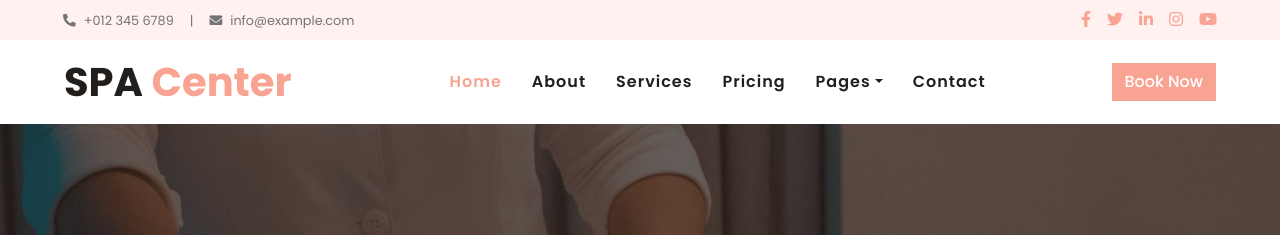
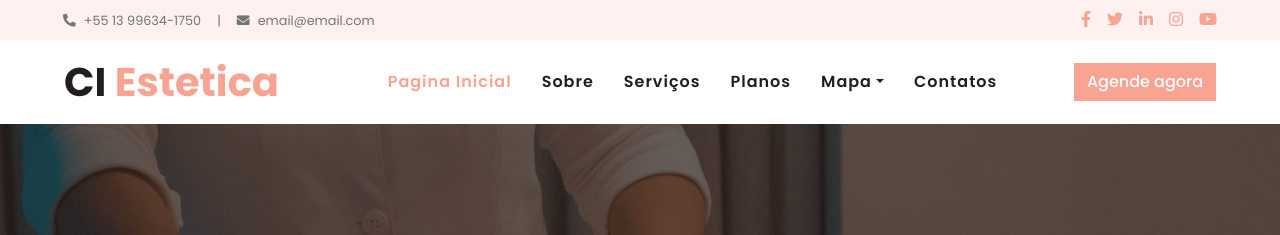
Before and after one commit to iagothz/site-estetica, a plain HTML site: page index.html in a window 1280 px wide. Shown: the top 235 px of the page. Drawn offline with nearby package versions, Linux system fonts and the light colour scheme.

Commit message:
modified:   about.html 	modified:   index.html

```diff
--- a/index.html
+++ b/index.html
@@ -33,9 +33,9 @@
         <div class="row py-2 px-lg-5">
             <div class="col-lg-6 text-left mb-2 mb-lg-0">
                 <div class="d-inline-flex align-items-center">
-                    <small><i class="fa fa-phone-alt mr-2"></i>+012 345 6789</small>
+                    <small><i class="fa fa-phone-alt mr-2"></i>+55 13 99634-1750</small>
                     <small class="px-3">|</small>
-                    <small><i class="fa fa-envelope mr-2"></i>info@example.com</small>
+                    <small><i class="fa fa-envelope mr-2"></i>email@email.com</small>
                 </div>
             </div>
             <div class="col-lg-6 text-right">
@@ -66,29 +66,29 @@
     <div class="container-fluid p-0">
         <nav class="navbar navbar-expand-lg bg-white navbar-light py-3 py-lg-0 px-lg-5">
             <a href="index.html" class="navbar-brand ml-lg-3">
-                <h1 class="m-0 text-primary"><span class="text-dark">SPA</span> Center</h1>
+                <h1 class="m-0 text-primary"><span class="text-dark">CI</span> Estetica</h1>
             </a>
             <button type="button" class="navbar-toggler" data-toggle="collapse" data-target="#navbarCollapse">
                 <span class="navbar-toggler-icon"></span>
             </button>
             <div class="collapse navbar-collapse justify-content-between px-lg-3" id="navbarCollapse">
                 <div class="navbar-nav m-auto py-0">
-                    <a href="index.html" class="nav-item nav-link active">Home</a>
-                    <a href="about.html" class="nav-item nav-link">About</a>
-                    <a href="service.html" class="nav-item nav-link">Services</a>
-                    <a href="price.html" class="nav-item nav-link">Pricing</a>
+                    <a href="index.html" class="nav-item nav-link active">Pagina Inicial</a>
+                    <a href="about.html" class="nav-item nav-link">Sobre</a>
+                    <a href="service.html" class="nav-item nav-link">Serviços</a>
+                    <a href="price.html" class="nav-item nav-link">Planos</a>
                     <div class="nav-item dropdown">
-                        <a href="#" class="nav-link dropdown-toggle" data-toggle="dropdown">Pages</a>
+                        <a href="#" class="nav-link dropdown-toggle" data-toggle="dropdown">Mapa</a>
                         <div class="dropdown-menu rounded-0 m-0">
-                            <a href="appointment.html" class="dropdown-item">Appointment</a>
-                            <a href="opening.html" class="dropdown-item">Open Hours</a>
-                            <a href="team.html" class="dropdown-item">Our Team</a>
-                            <a href="testimonial.html" class="dropdown-item">Testimonial</a>
+                            <a href="appointment.html" class="dropdown-item">Agendamentos</a>
+                            <!--<a href="opening.html" class="dropdown-item">Open Hours</a>-->
+                            <!--<a href="team.html" class="dropdown-item">Our Team</a>-->
+                            <a href="testimonial.html" class="dropdown-item">Feedbacks</a>
                         </div>
                     </div>
-                    <a href="contact.html" class="nav-item nav-link">Contact</a>
+                    <a href="contact.html" class="nav-item nav-link">Contatos</a>
                 </div>
-                <a href="" class="btn btn-primary d-none d-lg-block">Book Now</a>
+                <a href="" class="btn btn-primary d-none d-lg-block">Agende agora</a>
             </div>
         </nav>
     </div>
```
Also changed, not shown: about.html (+10 -10 lines).
